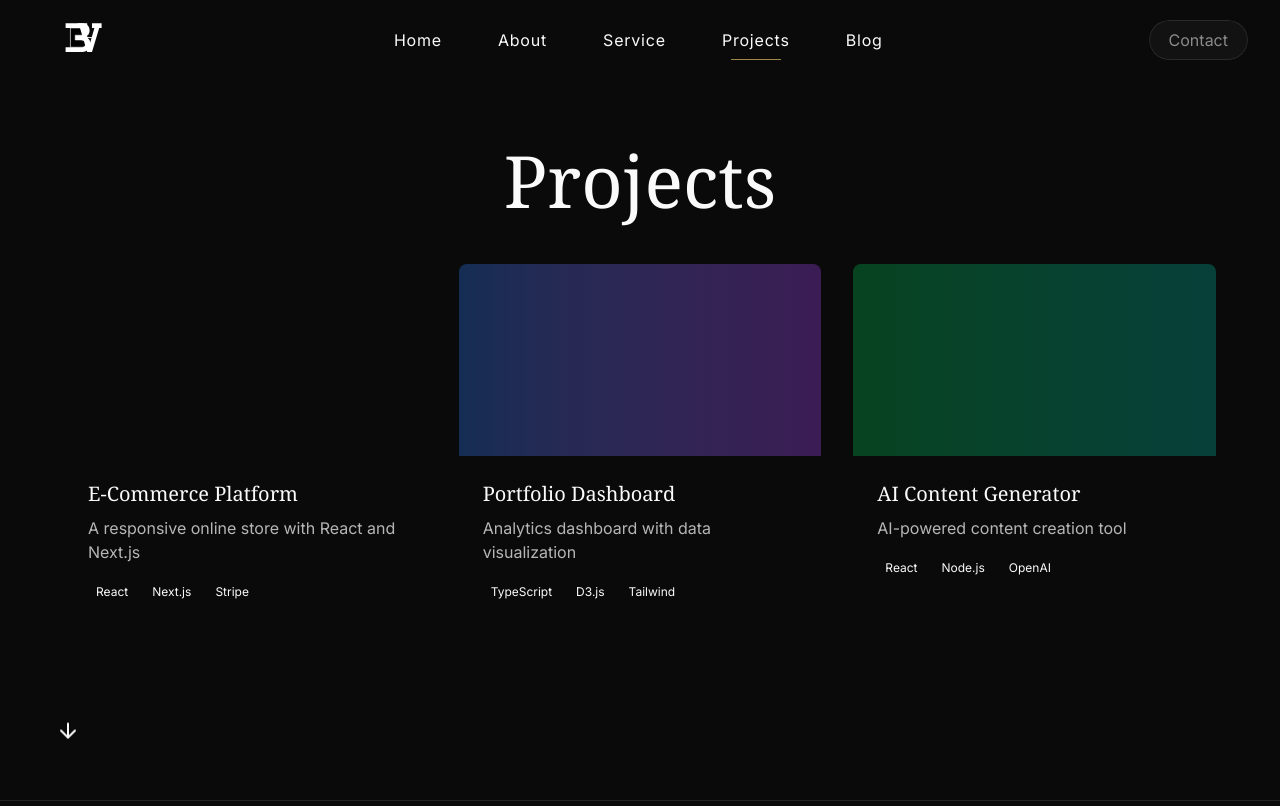
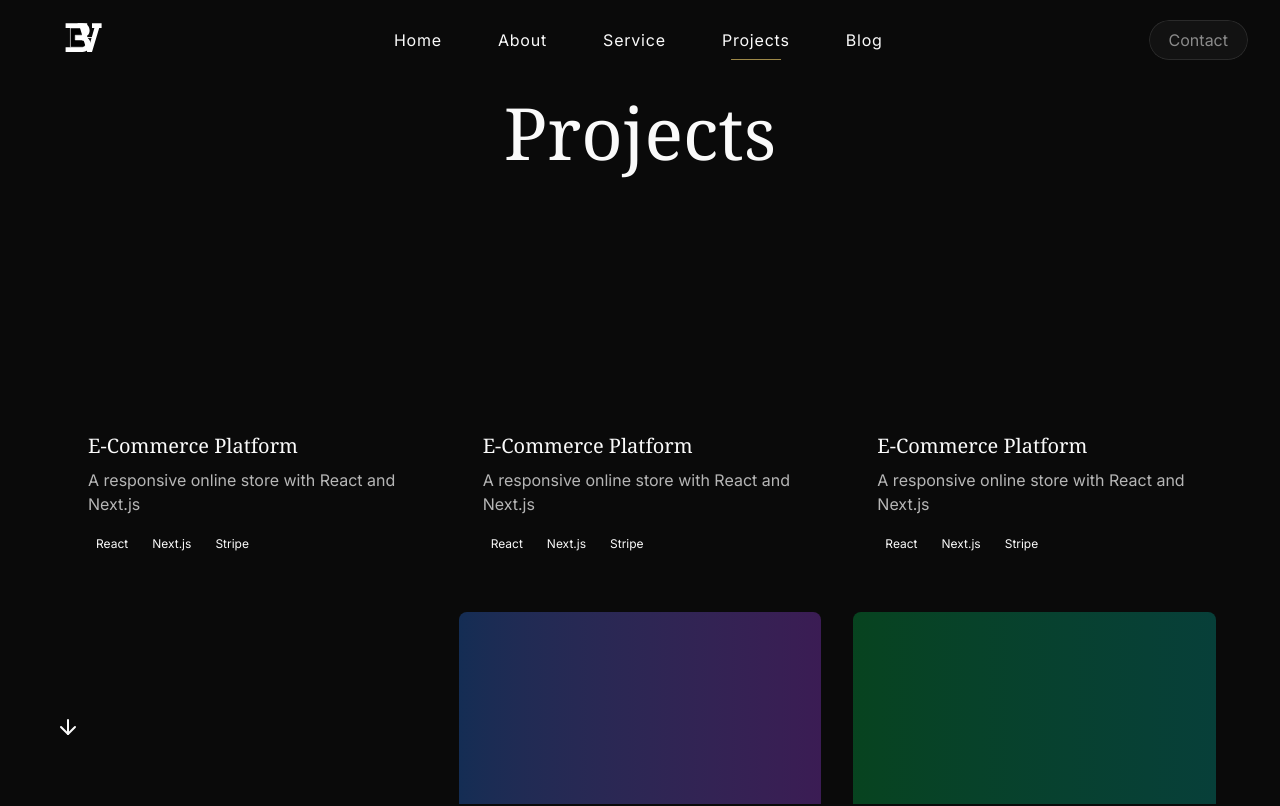
Before and after one commit to Bridgetamana/portfolio-v2, a Next.js app: page /projects in a window 1280 px wide. Shown: the top 806 px of the page. Built offline with nearby package versions, Linux system fonts and the light colour scheme.

Commit message:
refactor layout structure and enhance scroll navigation functionality

```diff
--- a/src/app/about/page.jsx
+++ b/src/app/about/page.jsx
@@ -2,8 +2,8 @@ import Logo from "@/components/Logo";
 
 export default function about() {
     return (
-      <div className="min-h-screen py-24 px-8">
-        <div className="max-w-6xl mx-auto pt-12">
+      <div className="flex-1 flex py-20 px-8">
+        <div className="max-w-6xl mx-auto">
           <h1 className="font-serif text-5xl sm:text-6xl md:text-7xl font-medium mb-12 text-center">
             About Us
           </h1>
--- a/src/app/blog/page.jsx
+++ b/src/app/blog/page.jsx
@@ -1,7 +1,7 @@
 export default function blog() {
   return (
-    <div className="min-h-screen py-24 px-8">
-      <div className="max-w-6xl mx-auto pt-12">
+    <div className="flex flex-1 py-24 px-8">
+      <div className="max-w-6xl mx-auto">
         <h1 className="font-serif text-5xl sm:text-6xl md:text-7xl font-medium mb-12 text-center">
           Blog
         </h1>
--- a/src/app/clientLayout.js
+++ b/src/app/clientLayout.js
@@ -15,7 +15,7 @@ export default function ClientLayout({ children }) {
     return (
         <body className="min-h-screen flex flex-col bg-background text-foreground">
             <Header />
-            <main className="flex-1">
+            <main className="flex-1 flex">
                 {children}
             </main>
             <Footer />
--- a/src/app/contact/page.jsx
+++ b/src/app/contact/page.jsx
@@ -2,8 +2,8 @@ import { Mail, MapPin, Phone } from "lucide-react";
 
 export default function contact() {
   return (
-    <div className="min-h-screen py-24 px-8">
-      <div className="max-w-6xl mx-auto pt-12">
+    <div className="flex flex-1 py-24 px-8">
+      <div className="max-w-6xl mx-auto">
         <h1 className="font-serif text-5xl sm:text-6xl md:text-7xl font-medium mb-12 text-center">
           Contact
         </h1>
@@ -24,13 +24,6 @@ export default function contact() {
                   <p className="text-white/70">bridget@example.com</p>
                 </div>
               </div>
-              <div className="flex items-start space-x-4">
-                <MapPin className="w-5 h-5 mt-1 text-accent" />
-                <div>
-                  <h3 className="font-medium">Location</h3>
-                  <p className="text-white/70">Mars</p>
-                </div>
-              </div>
             </div>
           </div>
           <div className="bg-secondary/30 p-8 rounded-lg">
@@ -45,18 +38,6 @@ export default function contact() {
                   id="name"
                   className="w-full px-4 py-2 bg-background border border-border rounded-md"
                   placeholder="John Doe"
-                />
-              </div>
-
-              <div>
-                <label htmlFor="email" className="block mb-2 text-sm">
-                  Email Address
-                </label>
-                <input
-                  type="email"
-                  id="email"
-                  className="w-full px-4 py-2 bg-background border border-border rounded-md"
-                  placeholder="john@example.com"
                 />
               </div>
 
@@ -78,7 +59,7 @@ export default function contact() {
                 </label>
                 <textarea
                   id="message"
-                  rows={4}
+                  rows={3}
                   className="w-full px-4 py-2 bg-background border border-border rounded-md"
                   placeholder="How can I help you?"
                 ></textarea>
--- a/src/app/page.js
+++ b/src/app/page.js
@@ -4,8 +4,8 @@ import { ArrowRight } from "lucide-react";
 
 export default function Home() {
   return (
-    <div className="flex flex-col stripe-bg">
-      <div className="min-h-screen flex flex-col items-center justify-center px-6 relative">
+    <div className="flex-1 flex flex-col stripe-bg">
+      <div className="flex-1 flex flex-col items-center justify-center px-6 relative">
         <div className="text-center animate-fade-in">
           <h1 className="font-serif text-6xl sm:text-7xl md:text-8xl font-bold mb-4">
             Bridget
--- a/src/app/projects/page.jsx
+++ b/src/app/projects/page.jsx
@@ -1,12 +1,72 @@
 export default function projects() {
   return (
-    <div className="min-h-screen py-24 px-8">
-      <div className="max-w-6xl mx-auto pt-12">
+    <div className="flex flex-1 py-24 px-8 min-h-screen">
+      <div className="max-w-6xl mx-auto">
         <h1 className="font-serif text-5xl sm:text-6xl md:text-7xl font-medium mb-12 text-center">
           Projects
         </h1>
         <div className="grid grid-cols-1 md:grid-cols-2 lg:grid-cols-3 gap-8">
           {/* Project 1 */}
+          <div className="bg-secondary/50 rounded-lg overflow-hidden hover:transform hover:scale-105 transition-all duration-300">
+            <div className="h-48 bg-gradient-to-r from-accent to-accent/50"></div>
+            <div className="p-6">
+              <h3 className="text-xl font-serif mb-2">E-Commerce Platform</h3>
+              <p className="text-white/70 mb-4">
+                A responsive online store with React and Next.js
+              </p>
+              <div className="flex flex-wrap gap-2">
+                <span className="text-xs bg-accent/20 px-2 py-1 rounded">
+                  React
+                </span>
+                <span className="text-xs bg-accent/20 px-2 py-1 rounded">
+                  Next.js
+                </span>
+                <span className="text-xs bg-accent/20 px-2 py-1 rounded">
+                  Stripe
+                </span>
+              </div>
+            </div>
+          </div>
+          <div className="bg-secondary/50 rounded-lg overflow-hidden hover:transform hover:scale-105 transition-all duration-300">
+            <div className="h-48 bg-gradient-to-r from-accent to-accent/50"></div>
+            <div className="p-6">
+              <h3 className="text-xl font-serif mb-2">E-Commerce Platform</h3>
+              <p className="text-white/70 mb-4">
+                A responsive online store with React and Next.js
+              </p>
+              <div className="flex flex-wrap gap-2">
+                <span className="text-xs bg-accent/20 px-2 py-1 rounded">
+                  React
+                </span>
+                <span className="text-xs bg-accent/20 px-2 py-1 rounded">
+                  Next.js
+                </span>
+                <span className="text-xs bg-accent/20 px-2 py-1 rounded">
+                  Stripe
+                </span>
+              </div>
+            </div>
+          </div>
+          <div className="bg-secondary/50 rounded-lg overflow-hidden hover:transform hover:scale-105 transition-all duration-300">
+            <div className="h-48 bg-gradient-to-r from-accent to-accent/50"></div>
+            <div className="p-6">
+              <h3 className="text-xl font-serif mb-2">E-Commerce Platform</h3>
+              <p className="text-white/70 mb-4">
+                A responsive online store with React and Next.js
+              </p>
+              <div className="flex flex-wrap gap-2">
+                <span className="text-xs bg-accent/20 px-2 py-1 rounded">
+                  React
+                </span>
+                <span className="text-xs bg-accent/20 px-2 py-1 rounded">
+                  Next.js
+                </span>
+                <span className="text-xs bg-accent/20 px-2 py-1 rounded">
+                  Stripe
+                </span>
+              </div>
+            </div>
+          </div>
           <div className="bg-secondary/50 rounded-lg overflow-hidden hover:transform hover:scale-105 transition-all duration-300">
             <div className="h-48 bg-gradient-to-r from-accent to-accent/50"></div>
             <div className="p-6">
--- a/src/app/service/page.jsx
+++ b/src/app/service/page.jsx
@@ -14,8 +14,8 @@ export default function service() {
   ];
 
   return (
-    <div className="min-h-screen py-24 px-8">
-      <div className="max-w-6xl mx-auto pt-12">
+    <div className="flex flex-1 py-24 px-8">
+      <div className="max-w-6xl mx-auto">
         <h1 className="font-serif text-5xl sm:text-6xl md:text-7xl font-medium mb-12 text-center">
           Skills
         </h1>
@@ -25,9 +25,9 @@ export default function service() {
             {skills.map((skill, index) => (
               <div
                 key={index}
-                className="bg-secondary/30 border border-white/10 rounded-lg p-6 text-center hover:border-gold/30 transition-all hover:bg-secondary/50"
+                className="bg-secondary/30 border border-white/10 rounded-lg p-4 sm:p-6 text-center hover:border-gold/30 transition-all hover:bg-secondary/50"
               >
-                <span className="text-lg">{skill}</span>
+                <span className="text-sm sm:text-base">{skill}</span>
               </div>
             ))}
           </div>
--- a/src/hooks/useScrollNavigation.jsx
+++ b/src/hooks/useScrollNavigation.jsx
@@ -1,5 +1,5 @@
 "use client";
-import { useEffect, useState } from "react";
+import { useEffect, useState, useRef } from "react";
 import { useRouter, usePathname } from "next/navigation";
 
 const ROUTES = ["/", "/about", "/service", "/projects", "/blog", "/contact"];
@@ -10,6 +10,13 @@ export const useScrollNavigation = () => {
   const [isNavigating, setIsNavigating] = useState(false);
   const [lastScrollTime, setLastScrollTime] = useState(0);
   const [touchStartY, setTouchStartY] = useState(null);
+  const scrollTimeout = useRef(null);
+  const shouldNavigate = (direction) => {
+    const { scrollTop, scrollHeight, clientHeight } = document.documentElement;
+    const atBottom = scrollTop + clientHeight >= scrollHeight - 10;
+    const atTop = scrollTop <= 10;
+    return (direction === "down" && atBottom) || (direction === "up" && atTop);
+  };
 
   useEffect(() => {
     const handleWheel = (event) => {
@@ -17,18 +24,21 @@ export const useScrollNavigation = () => {
       if (now - lastScrollTime < 1000 || isNavigating) {
         return;
       }
-      setLastScrollTime(now);
+
       const currentIndex = ROUTES.indexOf(pathname);
       if (currentIndex === -1) return;
 
-      if (event.deltaY > 0) {
-        if (currentIndex < ROUTES.length - 1) {
+      const direction = event.deltaY > 0 ? "down" : "up";
+
+      // Only navigate if we're at the edge of the page
+      if (shouldNavigate(direction)) {
+        setLastScrollTime(now);
+
+        if (direction === "down" && currentIndex < ROUTES.length - 1) {
           setIsNavigating(true);
           router.push(ROUTES[currentIndex + 1]);
           setTimeout(() => setIsNavigating(false), 1000);
-        }
-      } else if (event.deltaY < 0) {
-        if (currentIndex > 0) {
+        } else if (direction === "up" && currentIndex > 0) {
           setIsNavigating(true);
           router.push(ROUTES[currentIndex - 1]);
           setTimeout(() => setIsNavigating(false), 1000);
@@ -40,46 +50,77 @@ export const useScrollNavigation = () => {
       setTouchStartY(e.touches[0].clientY);
     };
 
+    const handleTouchMove = (e) => {
+      if (touchStartY === null) return;
+      const touchY = e.touches[0].clientY;
+      const touchDiff = touchY - touchStartY;
+      const { scrollTop, scrollHeight, clientHeight } =
+        document.documentElement;
+      const atBottom = scrollTop + clientHeight >= scrollHeight - 10;
+      const atTop = scrollTop <= 10;
+
+      if ((atBottom && touchDiff > 0) || (atTop && touchDiff < 0)) {
+        e.preventDefault();
+      }
+    };
+
     const handleTouchEnd = (e) => {
       if (touchStartY === null) return;
 
       const touchEndY = e.changedTouches[0].clientY;
       const touchDiff = touchEndY - touchStartY;
-      if (Math.abs(touchDiff) < 100) return;
+
+      if (Math.abs(touchDiff) < 100) {
+        setTouchStartY(null);
+        return;
+      }
       const now = Date.now();
       if (now - lastScrollTime < 1000 || isNavigating) {
+        setTouchStartY(null);
         return;
       }
 
-      setLastScrollTime(now);
+      const currentIndex = ROUTES.indexOf(pathname);
+      if (currentIndex === -1) {
+        setTouchStartY(null);
+        return;
+      }
 
-      const currentIndex = ROUTES.indexOf(pathname);
-      if (currentIndex === -1) return;
+      const { scrollTop, scrollHeight, clientHeight } =
+        document.documentElement;
+      const atBottom = scrollTop + clientHeight >= scrollHeight - 10;
+      const atTop = scrollTop <= 10;
 
-      if (touchDiff < 0) {
+      if (touchDiff < 0 && atBottom) {
         if (currentIndex < ROUTES.length - 1) {
+          setLastScrollTime(now);
           setIsNavigating(true);
           router.push(ROUTES[currentIndex + 1]);
           setTimeout(() => setIsNavigating(false), 1000);
         }
-      } else {
+      } else if (touchDiff > 0 && atTop) {
         if (currentIndex > 0) {
+          setLastScrollTime(now);
           setIsNavigating(true);
           router.push(ROUTES[currentIndex - 1]);
           setTimeout(() => setIsNavigating(false), 1000);
         }
       }
+
       setTouchStartY(null);
     };
 
-    window.addEventListener("wheel", handleWheel);
-    window.addEventListener("touchstart", handleTouchStart);
-    window.addEventListener("touchend", handleTouchEnd);
+    window.addEventListener("wheel", handleWheel, { passive: false });
+    window.addEventListener("touchstart", handleTouchStart, { passive: true });
+    window.addEventListener("touchmove", handleTouchMove, { passive: false });
+    window.addEventListener("touchend", handleTouchEnd, { passive: true });
 
     return () => {
       window.removeEventListener("wheel", handleWheel);
       window.removeEventListener("touchstart", handleTouchStart);
+      window.removeEventListener("touchmove", handleTouchMove);
       window.removeEventListener("touchend", handleTouchEnd);
+      if (scrollTimeout.current) clearTimeout(scrollTimeout.current);
     };
   }, [pathname, router, lastScrollTime, isNavigating, touchStartY]);
 
```
